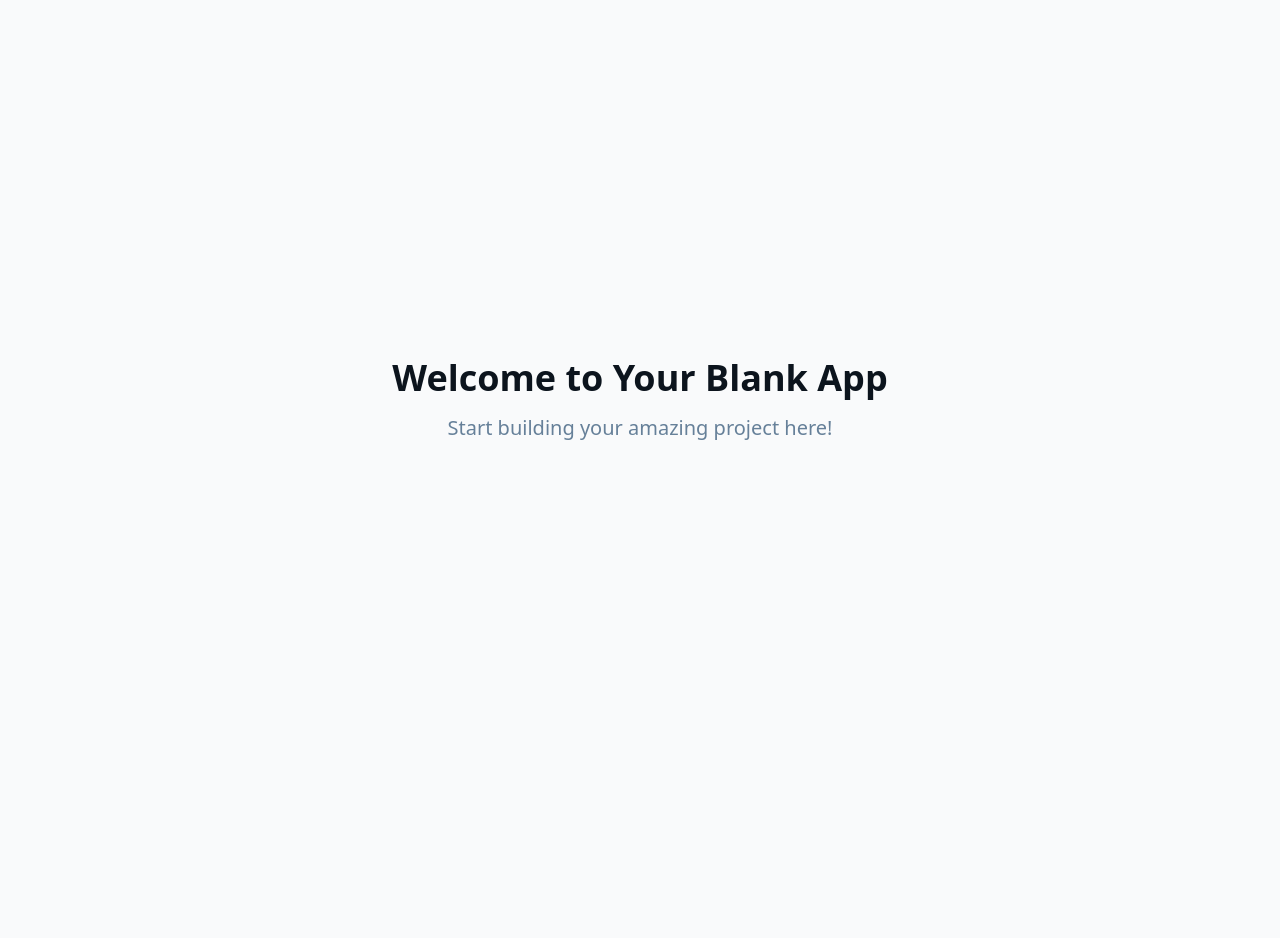
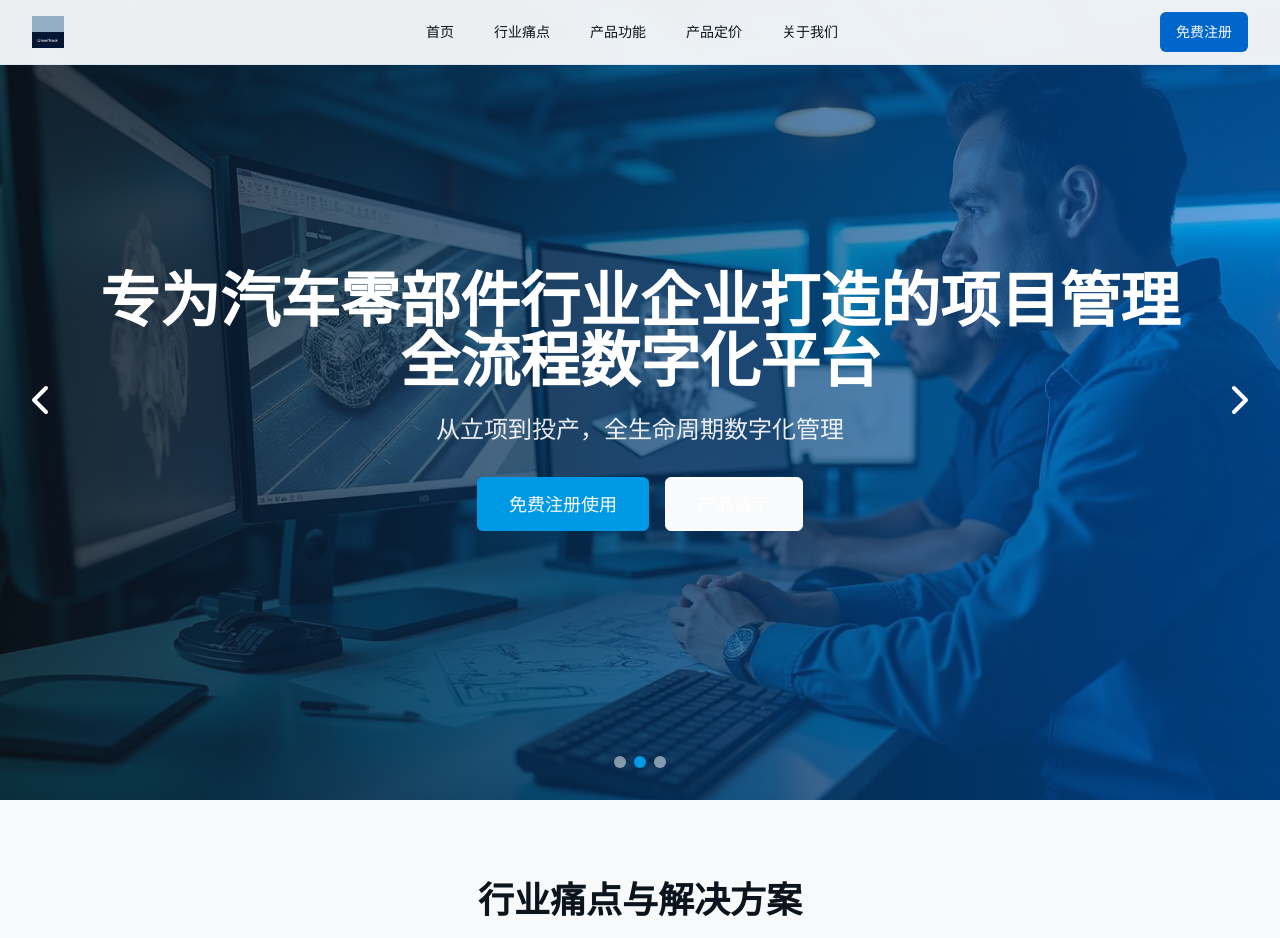
Before and after one commit to rzg2022/lean-track-project-hub, a React (Vite) app: page / in a window 1280 px wide. Shown: the top 938 px of the page. Before the commit the page ends 800 px from the top, so only its background shows below. Built offline with nearby package versions, Linux system fonts and the light colour scheme.

Commit message:
Refactor: Assemble website components on index page
Integrate all the designed components into the main index page.

```diff
--- a/src/pages/Index.tsx
+++ b/src/pages/Index.tsx
@@ -1,12 +1,27 @@
-// Update this page (the content is just a fallback if you fail to update the page)
+import { Navigation } from "@/components/Navigation";
+import { HeroBanner } from "@/components/HeroBanner";
+import { PainPoints } from "@/components/PainPoints";
+import { ProductIntro } from "@/components/ProductIntro";
+import { CoreFeatures } from "@/components/CoreFeatures";
+import { CustomerSuccess } from "@/components/CustomerSuccess";
+import { Pricing } from "@/components/Pricing";
+import { Registration } from "@/components/Registration";
+import { AboutUs } from "@/components/AboutUs";
+import { Footer } from "@/components/Footer";
 
 const Index = () => {
   return (
-    <div className="min-h-screen flex items-center justify-center bg-background">
-      <div className="text-center">
-        <h1 className="text-4xl font-bold mb-4">Welcome to Your Blank App</h1>
-        <p className="text-xl text-muted-foreground">Start building your amazing project here!</p>
-      </div>
+    <div className="min-h-screen bg-background">
+      <Navigation />
+      <HeroBanner />
+      <PainPoints />
+      <ProductIntro />
+      <CoreFeatures />
+      <CustomerSuccess />
+      <Pricing />
+      <Registration />
+      <AboutUs />
+      <Footer />
     </div>
   );
 };
```
